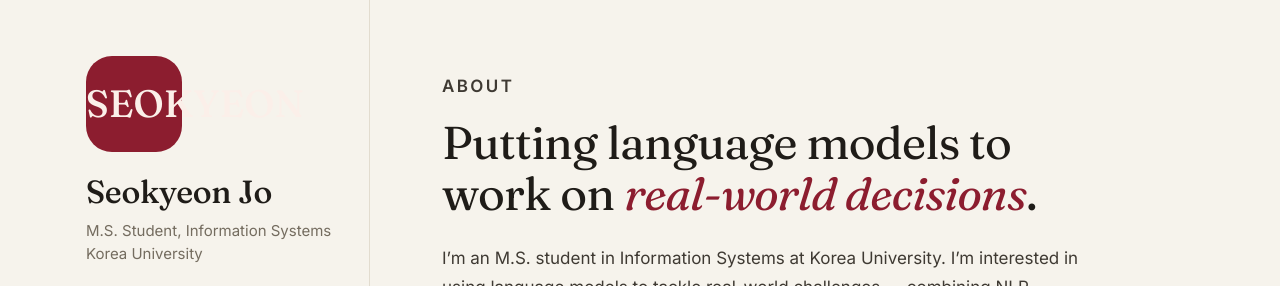
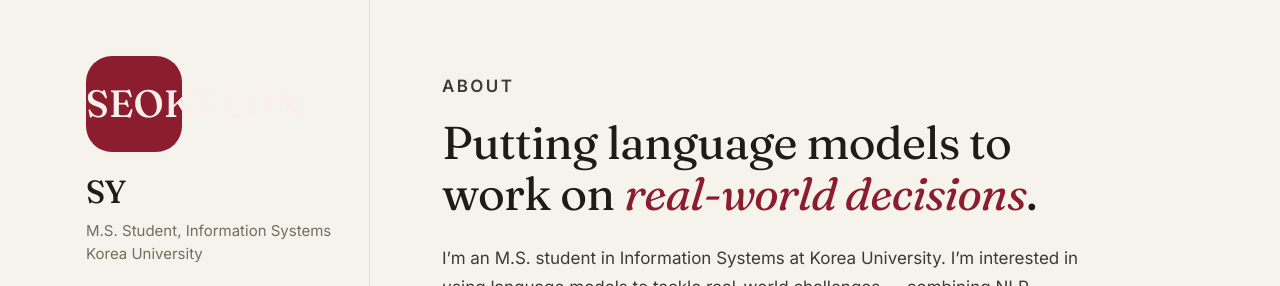
Before and after one commit to Sgyeon2/Sgyeon2.github.io, a plain HTML site: page index.html in a window 1280 px wide. Shown: the top 286 px of the page. Drawn offline with Linux system fonts and the light colour scheme.

Commit message:
Update index.html

```diff
--- a/index.html
+++ b/index.html
@@ -205,7 +205,7 @@
 
   <aside>
     <div class="avatar" role="img" aria-label="Profile photo placeholder">SEOKYEON</div>
-    <div class="name">Seokyeon Jo</div>
+    <div class="name">SY</div>
     <p class="role">M.S. Student, Information Systems<br>Korea University</p>
     <ul class="contact">
       <li><a href="mailto:seokyeonjo@korea.ac.kr"><svg viewBox="0 0 24 24" fill="none" stroke="currentColor" stroke-width="1.8" stroke-linecap="round" stroke-linejoin="round"><rect x="3" y="5" width="18" height="14" rx="2"/><path d="m3 7 9 6 9-6"/></svg>seokyeonjo@korea.ac.kr</a></li>
```
